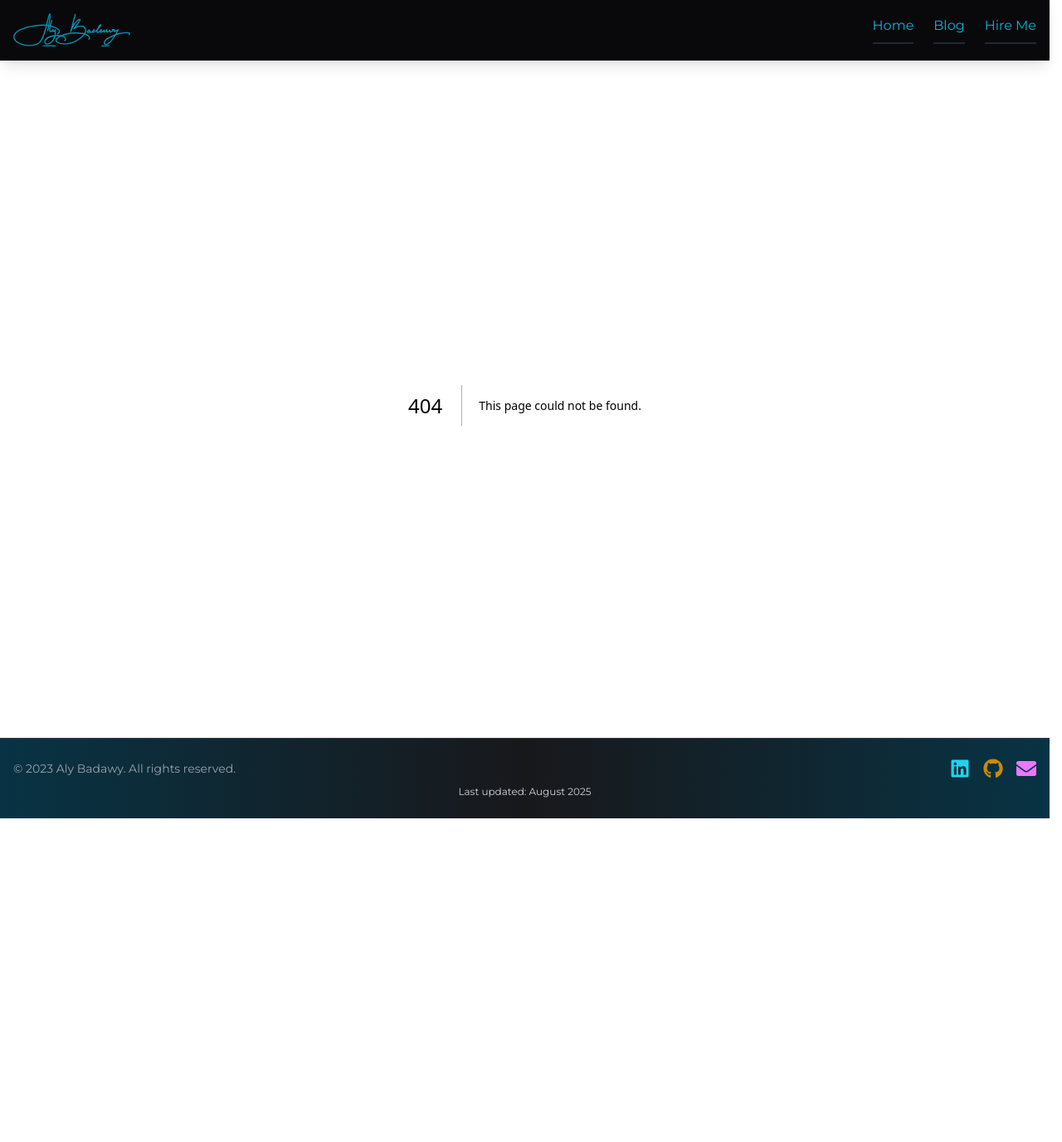
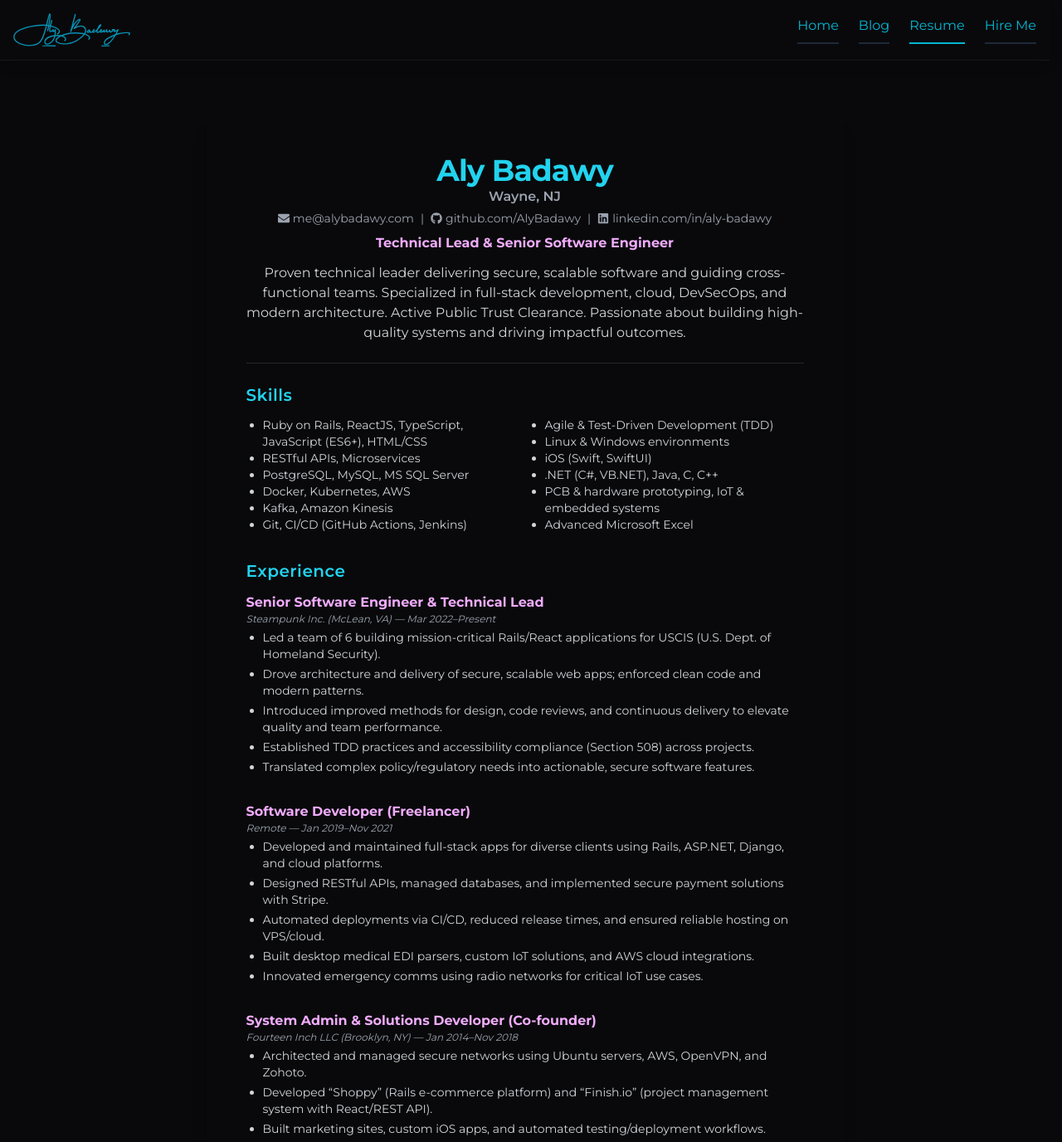
Before and after one commit to AlyBadawy/AlyBadawy_Com, a Next.js app: page /resume in a window 1280 px wide. Before the commit this address had no page. Shown: the top 1376 px of the page at 83% size. Before the commit the page ends 986 px from the top, so only its background shows below. Built offline with nearby package versions, Linux system fonts and the light colour scheme.

Commit message:
Resume page

```diff
--- /dev/null
+++ b/src/app/resume/page.tsx
@@ -0,0 +1,221 @@
+import { FaEnvelope, FaGithub, FaLinkedin } from "react-icons/fa";
+
+export default function ResumePage() {
+  return (
+    <main className="max-w-3xl mx-auto bg-zinc-950 text-neutral-100 rounded-lg shadow-xl my-12 p-8 md:p-12 print:p-2">
+      {/* Header */}
+      <section className="text-center mb-6 border-b border-zinc-800 pb-6">
+        <h1 className="text-4xl font-extrabold text-cyan-400 tracking-tight">
+          Aly Badawy
+        </h1>
+        <div className="text-md text-gray-400 font-semibold mb-1">
+          Wayne, NJ
+        </div>
+        <div className="flex flex-col md:flex-row justify-center items-center gap-2 text-gray-400 text-sm mb-2">
+          <a
+            href="mailto:me@alybadawy.com"
+            className="hover:text-cyan-300 flex items-center gap-1"
+          >
+            <FaEnvelope /> me@alybadawy.com
+          </a>
+          <span className="hidden md:inline">|</span>
+          <a
+            href="https://github.com/AlyBadawy"
+            target="_blank"
+            rel="noopener noreferrer"
+            className="hover:text-cyan-300 flex items-center gap-1"
+          >
+            <FaGithub /> github.com/AlyBadawy
+          </a>
+          <span className="hidden md:inline">|</span>
+          <a
+            href="https://www.linkedin.com/in/aly-badawy/"
+            target="_blank"
+            rel="noopener noreferrer"
+            className="hover:text-cyan-300 flex items-center gap-1"
+          >
+            <FaLinkedin /> linkedin.com/in/aly-badawy
+          </a>
+        </div>
+        <div className="text-md text-fuchsia-300 font-bold mt-2">
+          Technical Lead & Senior Software Engineer
+        </div>
+        <div className="text-gray-300 text-base mt-3 max-w-2xl mx-auto">
+          Proven technical leader delivering secure, scalable software and
+          guiding cross-functional teams. Specialized in full-stack development,
+          cloud, DevSecOps, and modern architecture. Active Public Trust
+          Clearance. Passionate about building high-quality systems and driving
+          impactful outcomes.
+        </div>
+      </section>
+
+      {/* Skills */}
+      <section className="mb-8">
+        <h2 className="text-xl text-cyan-400 font-semibold mb-3 tracking-wide">
+          Skills
+        </h2>
+        <div className="grid grid-cols-1 md:grid-cols-2 gap-2 text-gray-300 text-sm">
+          <ul className="list-disc ml-5">
+            <li>
+              Ruby on Rails, ReactJS, TypeScript, JavaScript (ES6+), HTML/CSS
+            </li>
+            <li>RESTful APIs, Microservices</li>
+            <li>PostgreSQL, MySQL, MS SQL Server</li>
+            <li>Docker, Kubernetes, AWS</li>
+            <li>Kafka, Amazon Kinesis</li>
+            <li>Git, CI/CD (GitHub Actions, Jenkins)</li>
+          </ul>
+          <ul className="list-disc ml-5">
+            <li>Agile &amp; Test-Driven Development (TDD)</li>
+            <li>Linux &amp; Windows environments</li>
+            <li>iOS (Swift, SwiftUI)</li>
+            <li>.NET (C#, VB.NET), Java, C, C++</li>
+            <li>PCB &amp; hardware prototyping, IoT &amp; embedded systems</li>
+            <li>Advanced Microsoft Excel</li>
+          </ul>
+        </div>
+      </section>
+
+      {/* Experience */}
+      <section className="mb-8">
+        <h2 className="text-xl text-cyan-400 font-semibold mb-3 tracking-wide">
+          Experience
+        </h2>
+
+        {/* Steampunk */}
+        <div className="mb-8">
+          <div className="flex flex-col justify-between">
+            <div className="font-bold text-fuchsia-300">
+              Senior Software Engineer &amp; Technical Lead
+            </div>
+            <div className="text-gray-400 text-xs italic">
+              Steampunk Inc. (McLean, VA) &mdash; Mar 2022–Present
+            </div>
+          </div>
+          <ul className="list-disc ml-5 text-gray-300 mt-1 text-sm space-y-1">
+            <li>
+              Led a team of 6 building mission-critical Rails/React applications
+              for USCIS (U.S. Dept. of Homeland Security).
+            </li>
+            <li>
+              Drove architecture and delivery of secure, scalable web apps;
+              enforced clean code and modern patterns.
+            </li>
+            <li>
+              Introduced improved methods for design, code reviews, and
+              continuous delivery to elevate quality and team performance.
+            </li>
+            <li>
+              Established TDD practices and accessibility compliance (Section
+              508) across projects.
+            </li>
+            <li>
+              Translated complex policy/regulatory needs into actionable, secure
+              software features.
+            </li>
+          </ul>
+        </div>
+
+        {/* Freelancer */}
+        <div className="mb-8">
+          <div className="flex flex-col justify-between">
+            <div className="font-bold text-fuchsia-300">
+              Software Developer (Freelancer)
+            </div>
+            <div className="text-gray-400 text-xs italic">
+              Remote &mdash; Jan 2019–Nov 2021
+            </div>
+          </div>
+          <ul className="list-disc ml-5 text-gray-300 mt-1 text-sm space-y-1">
+            <li>
+              Developed and maintained full-stack apps for diverse clients using
+              Rails, ASP.NET, Django, and cloud platforms.
+            </li>
+            <li>
+              Designed RESTful APIs, managed databases, and implemented secure
+              payment solutions with Stripe.
+            </li>
+            <li>
+              Automated deployments via CI/CD, reduced release times, and
+              ensured reliable hosting on VPS/cloud.
+            </li>
+            <li>
+              Built desktop medical EDI parsers, custom IoT solutions, and AWS
+              cloud integrations.
+            </li>
+            <li>
+              Innovated emergency comms using radio networks for critical IoT
+              use cases.
+            </li>
+          </ul>
+        </div>
+
+        {/* Fourteen Inch LLC */}
+        <div className="mb-8">
+          <div className="flex flex-col justify-between">
+            <div className="font-bold text-fuchsia-300">
+              System Admin &amp; Solutions Developer (Co-founder)
+            </div>
+            <div className="text-gray-400 text-xs italic">
+              Fourteen Inch LLC (Brooklyn, NY) &mdash; Jan 2014–Nov 2018
+            </div>
+          </div>
+          <ul className="list-disc ml-5 text-gray-300 mt-1 text-sm space-y-1">
+            <li>
+              Architected and managed secure networks using Ubuntu servers, AWS,
+              OpenVPN, and Zohoto.
+            </li>
+            <li>
+              Developed “Shoppy” (Rails e-commerce platform) and “Finish.io”
+              (project management system with React/REST API).
+            </li>
+            <li>
+              Built marketing sites, custom iOS apps, and automated
+              testing/deployment workflows.
+            </li>
+            <li>
+              Delivered client solutions in web, mobile, and hardware; provided
+              ongoing system administration and support.
+            </li>
+          </ul>
+        </div>
+      </section>
+
+      {/* Education */}
+      <section className="mb-8">
+        <h2 className="text-xl text-cyan-400 font-semibold mb-3 tracking-wide">
+          Education
+        </h2>
+        <div className="text-gray-300 text-sm">
+          <div>
+            <span className="font-bold text-fuchsia-500">
+              Master of Information Systems
+            </span>
+            , University of Phoenix (Online Campus) <br />
+            <span className="text-gray-400">March 2010 &mdash; GPA: 3.17</span>
+          </div>
+          <div className="mt-2">
+            <span className="font-bold text-fuchsia-500">
+              B.S. of Managerial Information Systems
+            </span>
+            , Sadat Academy for Management Sciences, Cairo, Egypt <br />
+            <span className="text-gray-400">
+              June 2006 &mdash; Very Good with second degree of honor
+            </span>
+          </div>
+        </div>
+      </section>
+
+      {/* Download Resume */}
+      <div className="mt-10 flex justify-center">
+        <a
+          href="/resume.pdf"
+          download
+          className="px-6 py-3 bg-cyan-500 text-white rounded-lg font-bold shadow hover:bg-cyan-600 transition"
+        >
+          Download PDF Resume
+        </a>
+      </div>
+    </main>
+  );
+}
--- a/src/components/home/QuickStates.tsx
+++ b/src/components/home/QuickStates.tsx
@@ -19,10 +19,10 @@ export const QuickStats = () => {
               data-aos-delay={i * 150}
             >
               <span className="text-4xl mb-4">{stat.icon}</span>
-              <span className="text-5xl font-bold text-cyan-300">
+              <span className="text-5xl font-bold text-slate-500">
                 {stat.value}
               </span>
-              <span className="text-xs text-gray-400 text-center mt-2">
+              <span className="text-xs text-fuchsia-500 text-center mt-2">
                 {stat.label}
               </span>
             </div>
--- a/src/components/ui/HeaderNav.tsx
+++ b/src/components/ui/HeaderNav.tsx
@@ -11,6 +11,7 @@ export const HeaderNav = () => {
   const links = [
     { name: "Home", href: "/" },
     { name: "Blog", href: "/blog" },
+    { name: "Resume", href: "/resume" },
     { name: "Hire Me", href: "/hire" },
   ];
 
```
